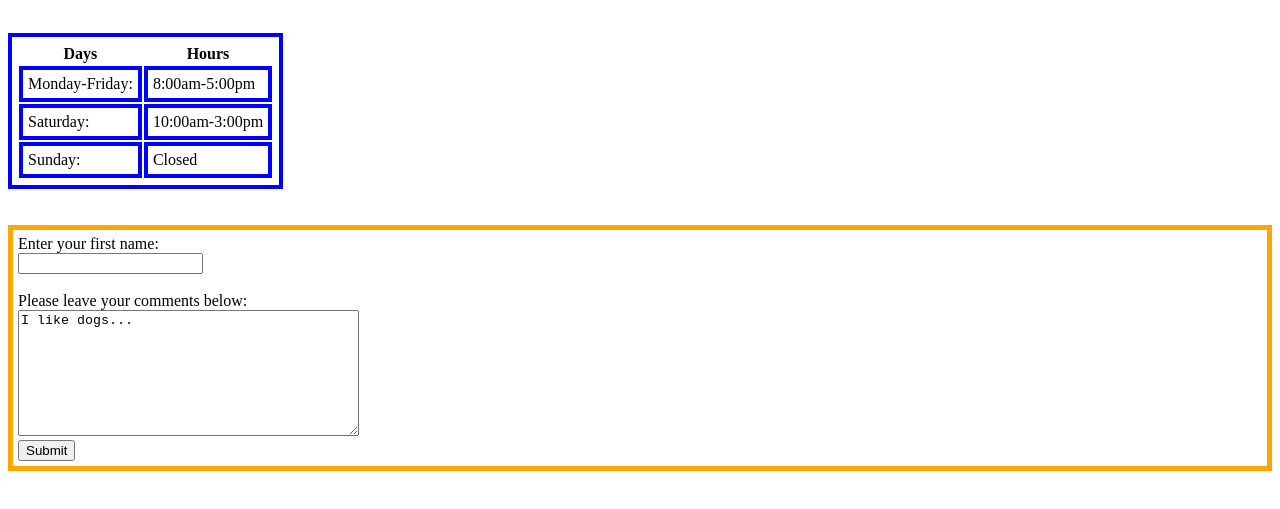
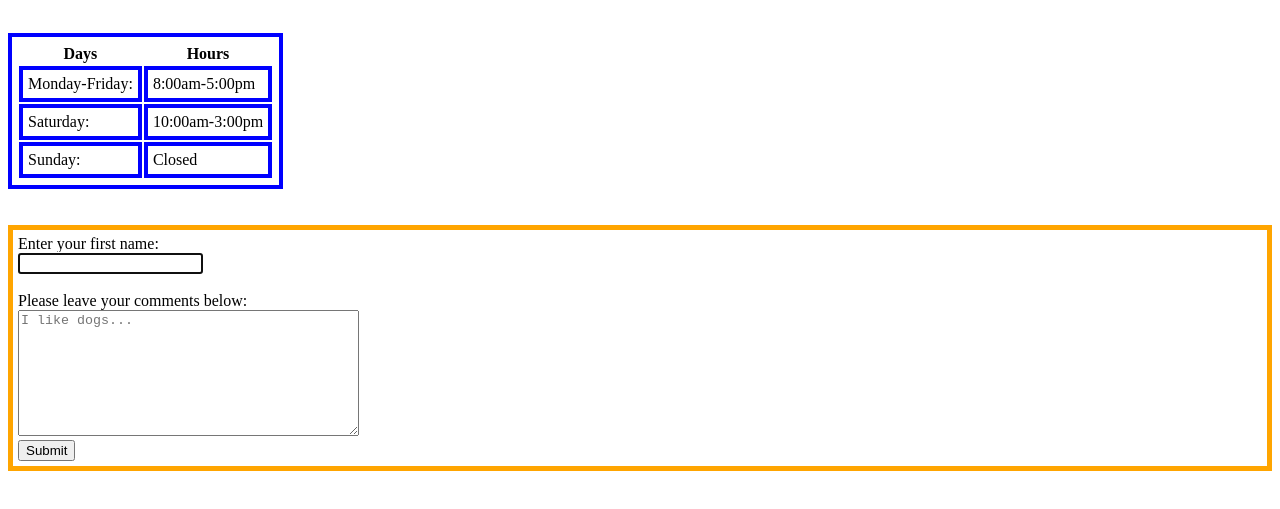
Before and after one commit to TDizzle/web-dev-hw, a plain HTML site: page assignment-06/index.html in a window 1280 px wide. Shown: the part 137-646 px from the top of the page. Drawn offline with Linux system fonts and the light colour scheme.

Commit message:
more changes to assignment-06

```diff
--- a/assignment-06/index.html
+++ b/assignment-06/index.html
@@ -47,12 +47,12 @@
 
 </table>
 <br><br>
-<form class="" action="index.html" method="post">
+<form action="index.html" method="post">
 Enter your first name: <br>
-  <input type="text" name="firstname" maxlength="8">
+  <input type="text" name="firstname" maxlength="8" autofocus>
   <br><br>
   Please leave your comments below: <br>
-  <textarea name="response" rows="8" cols="40">I like dogs...</textarea>
+  <textarea name="response" rows="8" cols="40" placeholder="I like dogs..."></textarea>
   <br>
   <input type="button" name="submit-button" value="Submit">
 
```
Also changed, not shown: 1 other file.
